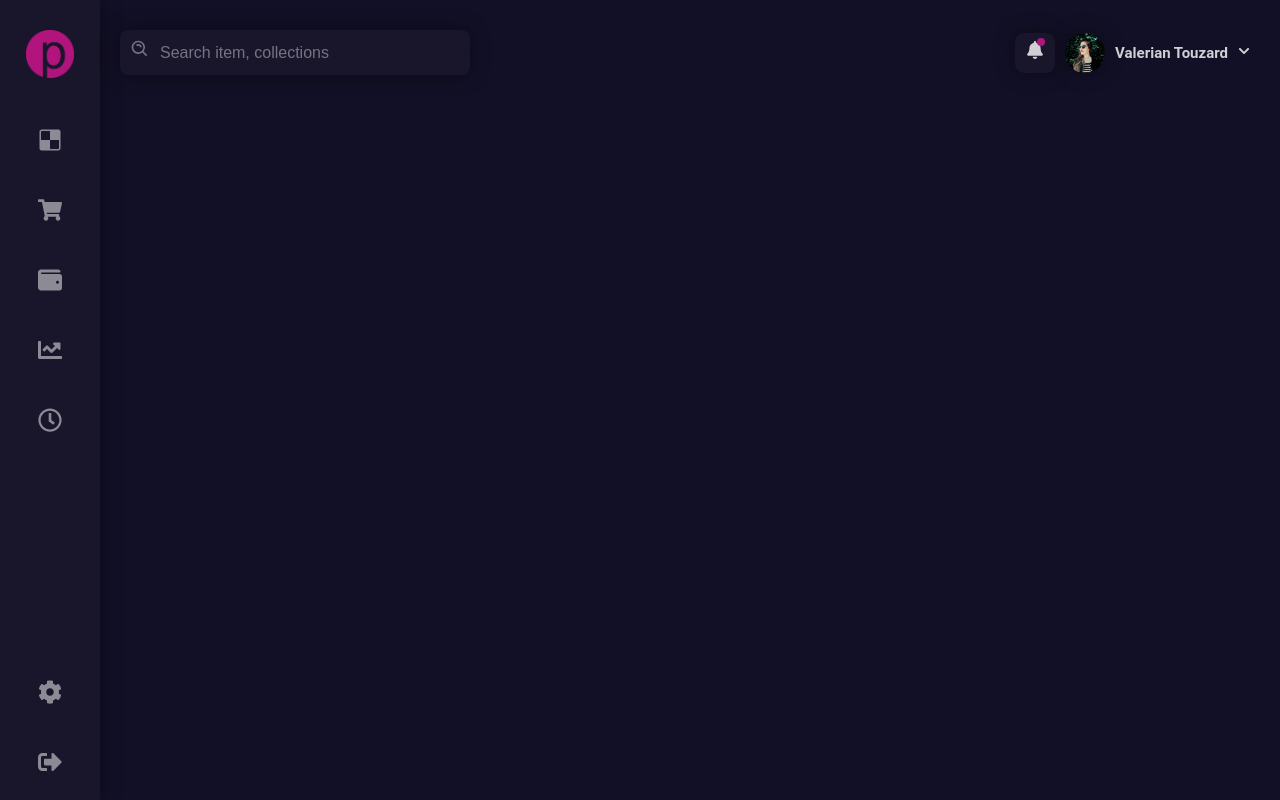
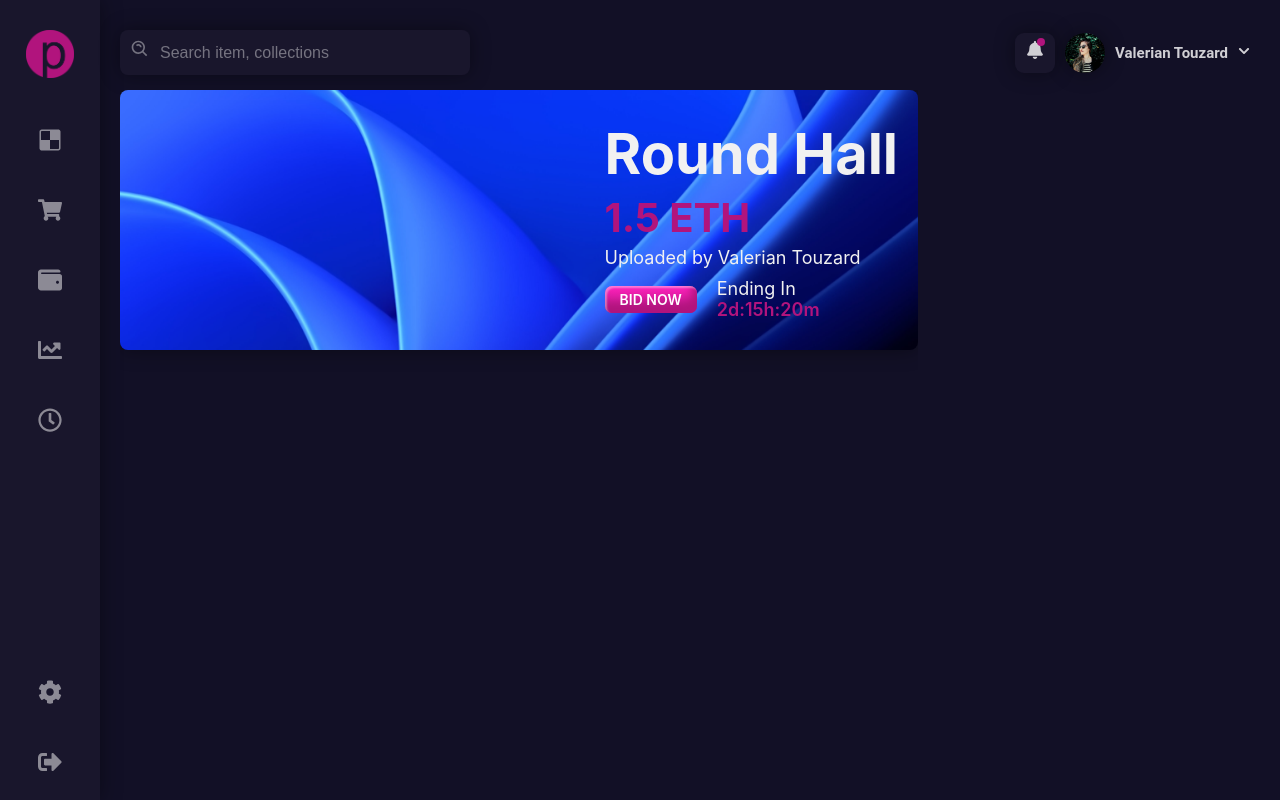
Before and after one commit to Valerian-Touzard/Dashboard, a React (Create React App) app: page / in a window 1280 px wide. Built offline with nearby package versions, Linux system fonts and the light colour scheme.

Commit message:
feat: Ajout de la bannière

```diff
--- a/src/Components/Container/Container.js
+++ b/src/Components/Container/Container.js
@@ -1,11 +1,13 @@
 import React from 'react'
 import './Container.css'
 import TopContainer from './TopContainer/TopContainer'
+import MainContainer from './MainContainer/MainContainer'
 
 const Container = () => {
   return (
     <div className='container'>
         <TopContainer />
+        <MainContainer />
     </div>
   )
 }
--- /dev/null
+++ b/src/Components/Container/MainContainer/MainContainer.css
@@ -0,0 +1,68 @@
+.mainContainer{
+    width: 100%;
+    height: calc(100% - 45px);
+    display: flex;
+    padding-top: 15px;
+}
+
+.mainContainer .left{
+    width: calc(100% - 30%);
+    overflow-y: scroll;
+    transition: all 0.3s cubic-bezier(0.17, 0.81, 0.38, 1.39);
+}
+
+.mainContainer .left::-webkit-scrollbar{
+    display: none;
+}
+
+.mainContainer .left .banner{
+    height: 260px;
+    border-radius: .5em;
+    box-shadow: 0 0 20px rgba(0, 0, 0, 0.4);
+    position: relative;
+}
+
+.mainContainer .left .banner .textContainer{
+    position: absolute;
+    right: 20px;
+    bottom: 20px;
+}
+
+.mainContainer .left .banner .textContainer h1{
+    font-size: 3.5em;
+    color: #f1f1f1;
+    font-weight: 700;
+    margin: 5px 0;
+}
+
+.mainContainer .left .banner .textContainer h2{
+    font-size: 2.5em;
+    color: #b1147d;
+    margin: 5px 0;
+}
+
+.mainContainer .left .banner .textContainer p{
+    color: #f1f1f1;
+    font-size: 18px;
+    margin: 5px 0;
+}
+
+.mainContainer .left .banner .textContainer .bid{
+    display: flex;
+    align-items: center;
+    margin: 5px 0;
+}
+
+.mainContainer .left .banner .textContainer .bid p{
+    margin-left: 10px;
+}
+
+.mainContainer .left .banner .textContainer .bid p span{
+    display: block;
+    color: #b1147d;
+    font-weight: 600;
+}
+
+.mainContainer .right{
+    width: calc(100% - 70%);
+}
--- /dev/null
+++ b/src/Components/Container/MainContainer/MainContainer.js
@@ -0,0 +1,37 @@
+import React from "react";
+import "./MainContainer.css";
+
+import Banner from "../../../img/1.jpg";
+
+const MainContainer = () => {
+  return (
+    <div className="mainContainer">
+      <div className="left">
+        <div
+          className="banner"
+          style={{
+            background: `url(${Banner})`,
+            backgroundRepeat: "no-repeat",
+            backgroundPosition: "center",
+            backgroundSize: "cover",
+          }}
+        >
+          <div className="textContainer">
+            <h1>Round Hall</h1>
+            <h2>1.5 ETH</h2>
+            <p>Uploaded by Valerian Touzard</p>
+            <div className="bid">
+              <a href="" className="button1">
+                Bid Now
+              </a>
+              <p>Ending In <span>2d:15h:20m</span></p>
+            </div>
+          </div>
+        </div>
+      </div>
+      <div className="right"></div>
+    </div>
+  );
+};
+
+export default MainContainer;
--- a/src/index.css
+++ b/src/index.css
@@ -17,3 +17,18 @@ code {
   font-family: source-code-pro, Menlo, Monaco, Consolas, "Courier New",
     monospace;
 }
+
+.button1{
+  text-decoration: none;
+  font-size: 14px;
+  color: #fff;
+  font-weight: 600;
+  background: linear-gradient(#ff21bc, #b21783);
+  padding: 5px 15px;
+  border-radius: 0.5em;
+  text-transform: uppercase;
+  box-shadow: inset 2px 2px 2px rgba(255, 255, 255, 0.4),
+  inset -5px -10px 10px #b1147d;
+  margin-right: 10px;
+  cursor: pointer;
+}
```
